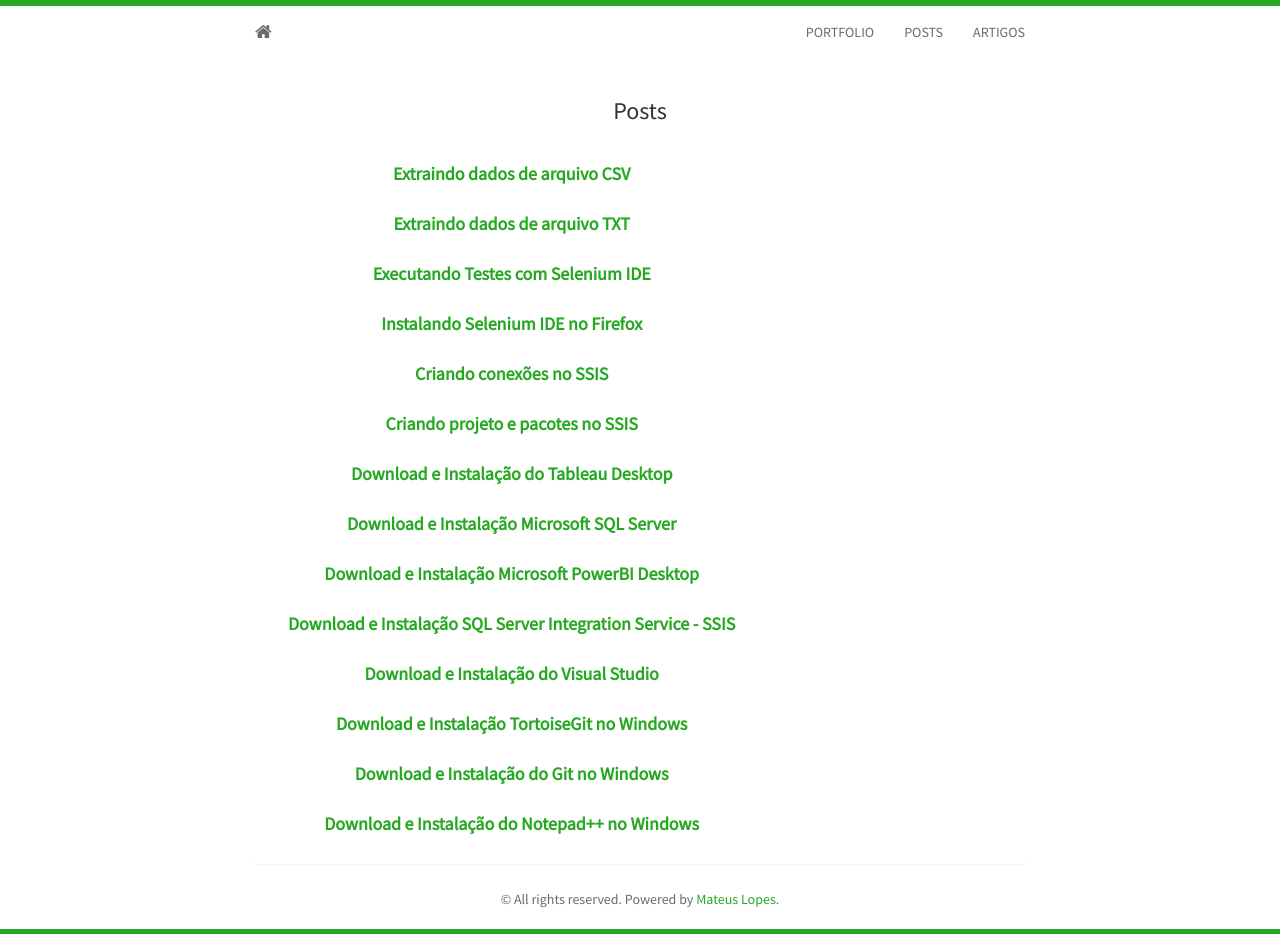
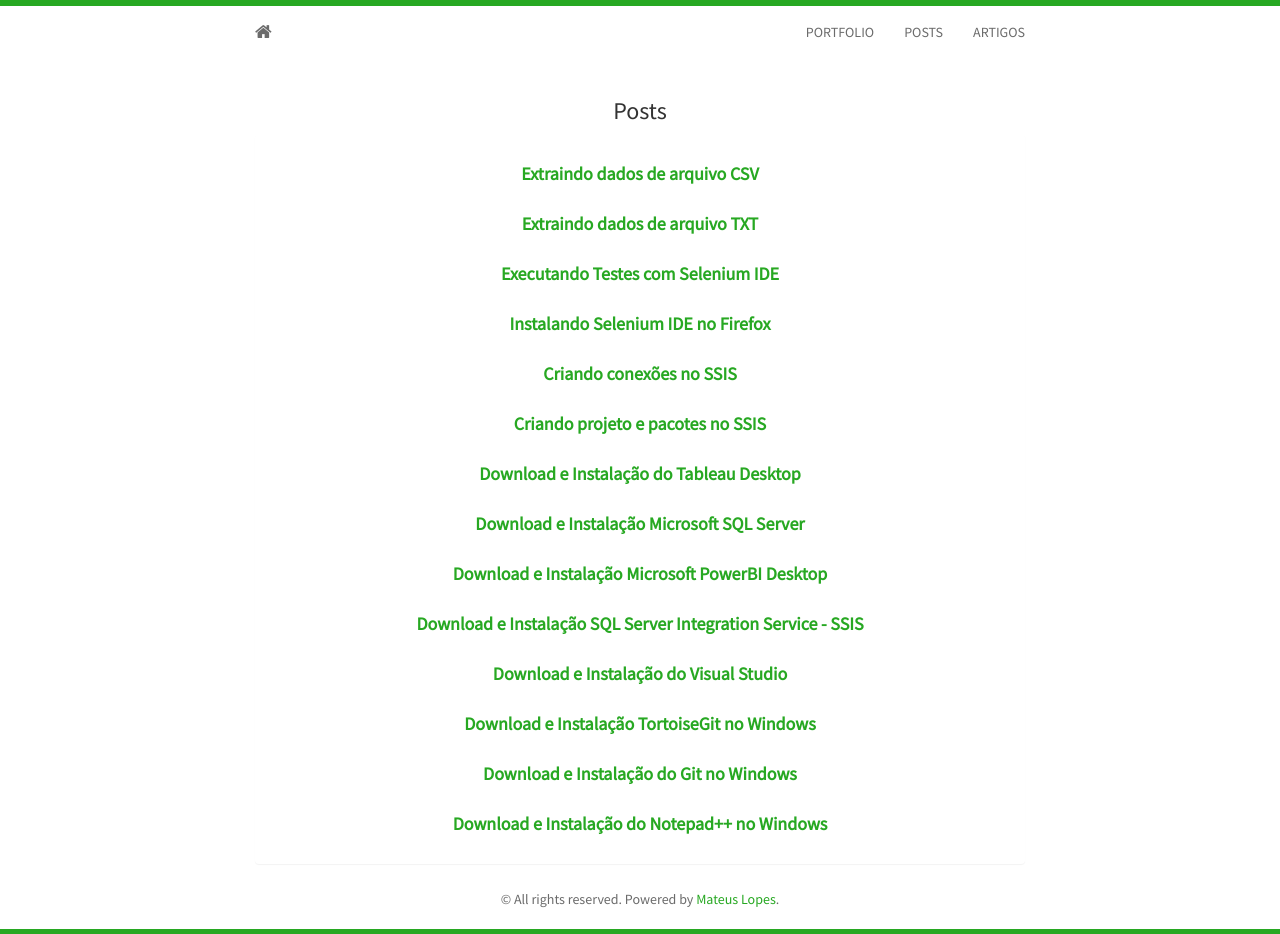
Before and after one commit to mateusbtlopes/mateusbtlopes.github.io, a Jekyll site: the page built from posts.html, in a window 1280 px wide. Built offline with Jekyll 4.4.1, drawn with Linux system fonts in a browser that asks for light colours; nearby versions of some CDN libraries.

Commit message:
Update posts.html

```diff
--- a/posts.html
+++ b/posts.html
@@ -15,11 +15,11 @@
 					 </h5>
 				 </div>
 -->
-				 <div class="col-sm-8 col-md-8 col-lg-8">
+				 <!--<div class="col-sm-8 col-md-8 col-lg-8">-->
 					 <h5 style="text-align: center">
 					 	<strong><a href="{{ site.baseurl }}{{ post.url }}">{{ post.title }}</a></strong>
 					 </h5>
-				 </div>
+				 <!--</div>-->
 			</div>
 	    {% endfor %}
 	</div>
```
